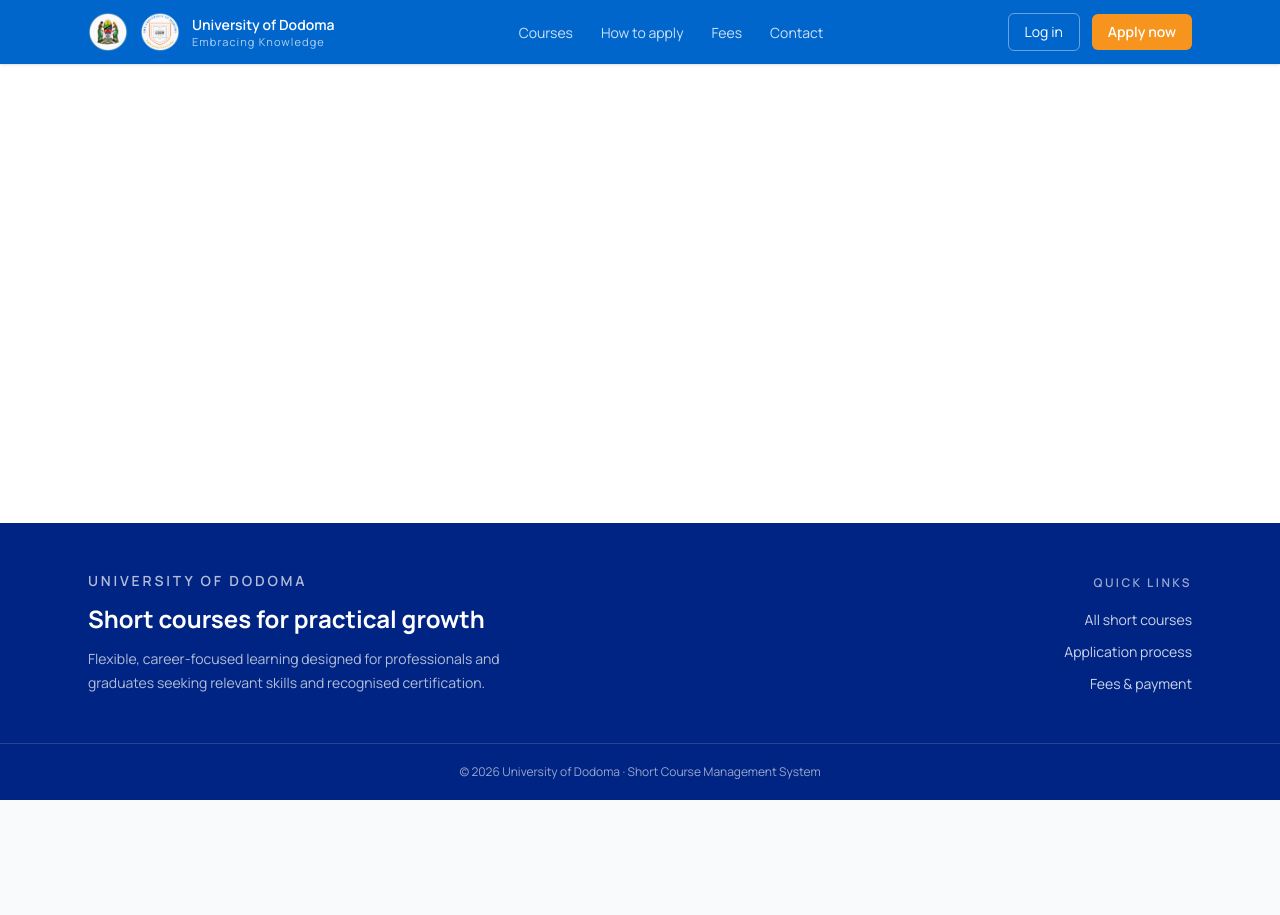
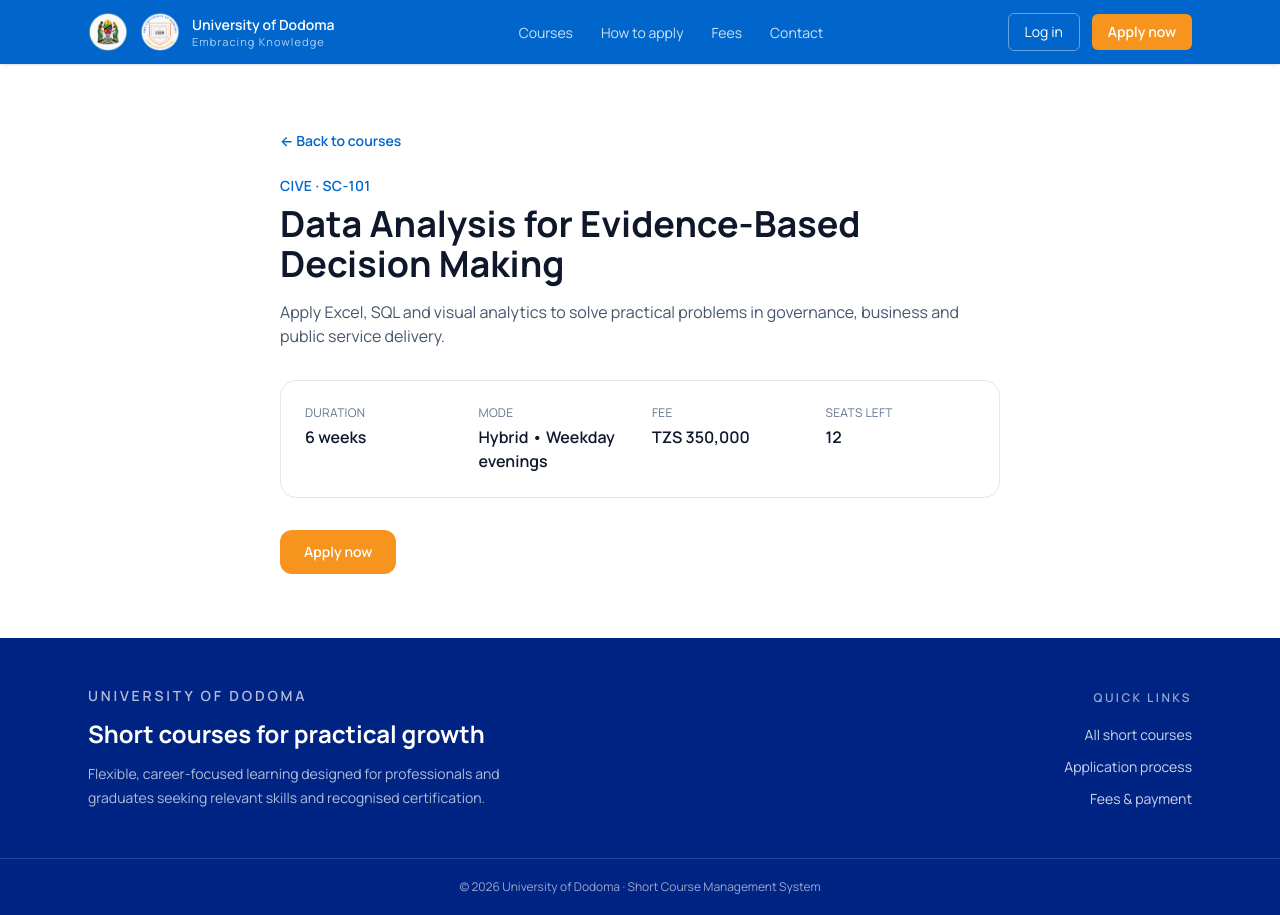
Before and after one commit to DOMINIC426/Short-course-online-system-management, a React (Vite) app in the folder frontend/: page /courses/1 in a window 1280 px wide. Before the commit the page ends 800 px from the top, so only its background shows below. Built offline with nearby package versions, Linux system fonts and the light colour scheme.

Commit message:
Added course detail page with dynamic routing

```diff
--- a/frontend/src/App.jsx
+++ b/frontend/src/App.jsx
@@ -4,6 +4,7 @@ import Navbar from "./components/Navbar";
 import Footer from "./components/Footer";
 import HomePage from "./pages/HomePage";
 import CoursesPage from "./pages/CoursesPage";
+import CourseDetailPage from "./pages/CourseDetailPage";
 
 
 export default function App() {
@@ -14,6 +15,7 @@ export default function App() {
         <Routes>
   <Route path="/" element={<HomePage />} />
   <Route path="/courses" element={<CoursesPage />} />
+  <Route path="/courses/:id" element={<CourseDetailPage />} />
 </Routes>
       </main>
       <Footer />
--- /dev/null
+++ b/frontend/src/pages/CourseDetailPage.jsx
@@ -0,0 +1,68 @@
+import { useParams, Link } from "react-router-dom";
+import { FEATURED_COURSES } from "../data/homeData.js";
+
+export default function CourseDetailPage() {
+  const { id } = useParams();
+  const course = FEATURED_COURSES.find((c) => String(c.id) === id);
+
+  if (!course) {
+    return (
+      <section className="mx-auto max-w-3xl px-6 py-16 text-center">
+        <p className="text-sm font-semibold uppercase tracking-wide text-udom-primary">
+          Not found
+        </p>
+        <h1 className="mt-2 text-2xl font-bold text-slate-900">
+          We couldn't find that course
+        </h1>
+        <Link
+          to="/courses"
+          className="mt-6 inline-block text-sm font-semibold text-udom-primary hover:underline"
+        >
+          Back to all courses
+        </Link>
+      </section>
+    );
+  }
+
+  return (
+    <section className="mx-auto max-w-3xl px-6 py-16">
+      <Link to="/courses" className="text-sm font-semibold text-udom-primary hover:underline">
+        ← Back to courses
+      </Link>
+
+      <p className="mt-6 text-sm font-semibold uppercase tracking-wide text-udom-primary">
+        {course.college} · {course.code}
+      </p>
+      <h1 className="mt-2 text-3xl font-bold text-slate-900 sm:text-4xl">
+        {course.title}
+      </h1>
+      <p className="mt-4 text-slate-600">{course.summary}</p>
+
+      <dl className="mt-8 grid grid-cols-2 gap-6 rounded-2xl border border-slate-200 bg-white p-6 sm:grid-cols-4">
+        <div>
+          <dt className="text-xs uppercase tracking-wide text-slate-500">Duration</dt>
+          <dd className="mt-1 font-semibold text-slate-900">{course.duration}</dd>
+        </div>
+        <div>
+          <dt className="text-xs uppercase tracking-wide text-slate-500">Mode</dt>
+          <dd className="mt-1 font-semibold text-slate-900">{course.mode}</dd>
+        </div>
+        <div>
+          <dt className="text-xs uppercase tracking-wide text-slate-500">Fee</dt>
+          <dd className="mt-1 font-semibold text-slate-900">{course.fee}</dd>
+        </div>
+        <div>
+          <dt className="text-xs uppercase tracking-wide text-slate-500">Seats left</dt>
+          <dd className="mt-1 font-semibold text-slate-900">{course.seatsLeft}</dd>
+        </div>
+      </dl>
+
+      <Link
+        to={`/courses/${course.id}/apply`}
+        className="mt-8 inline-block rounded-xl bg-udom-accent px-6 py-3 text-sm font-semibold text-white hover:brightness-95"
+      >
+        Apply now
+      </Link>
+    </section>
+  );
+}
```
